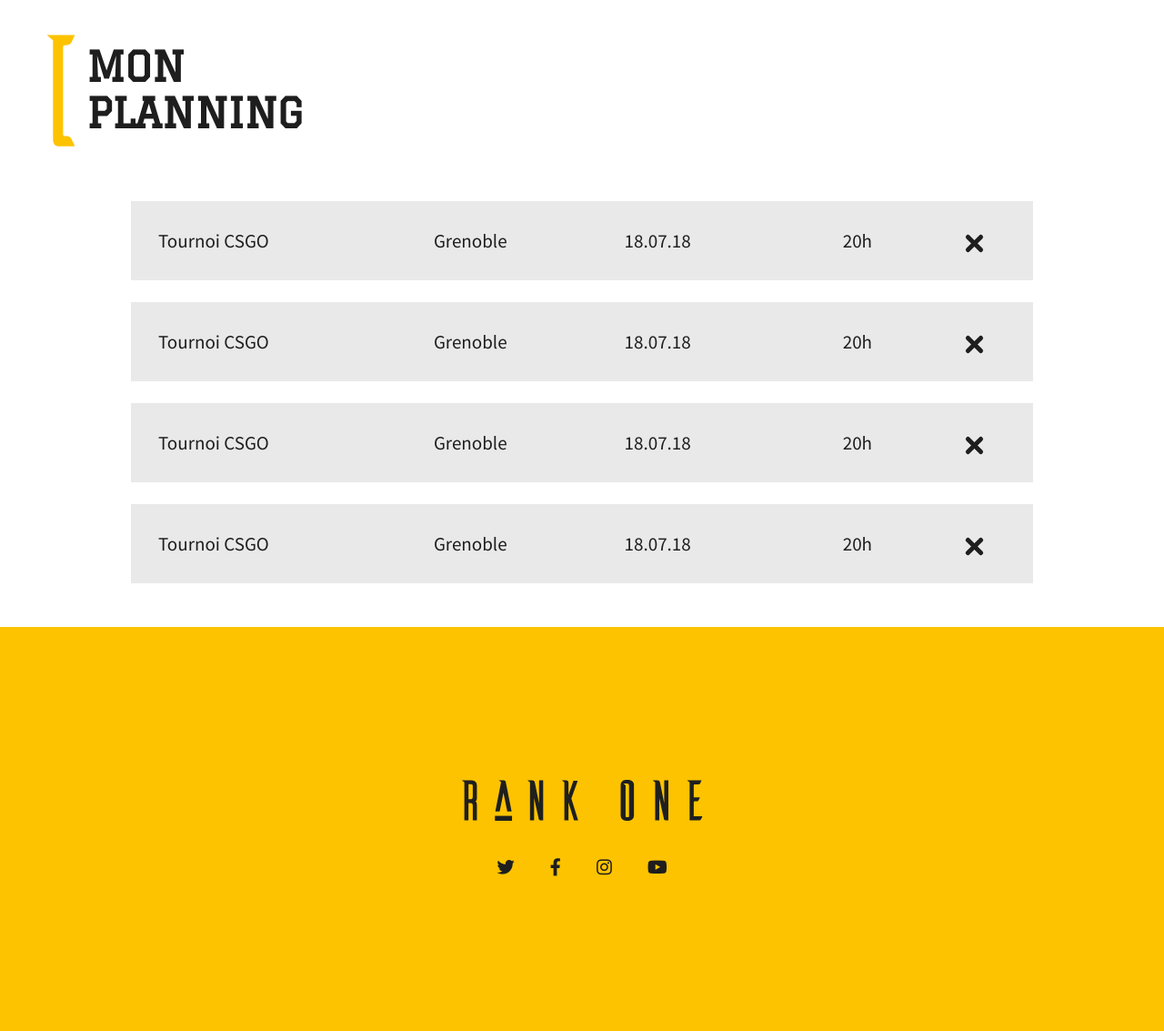
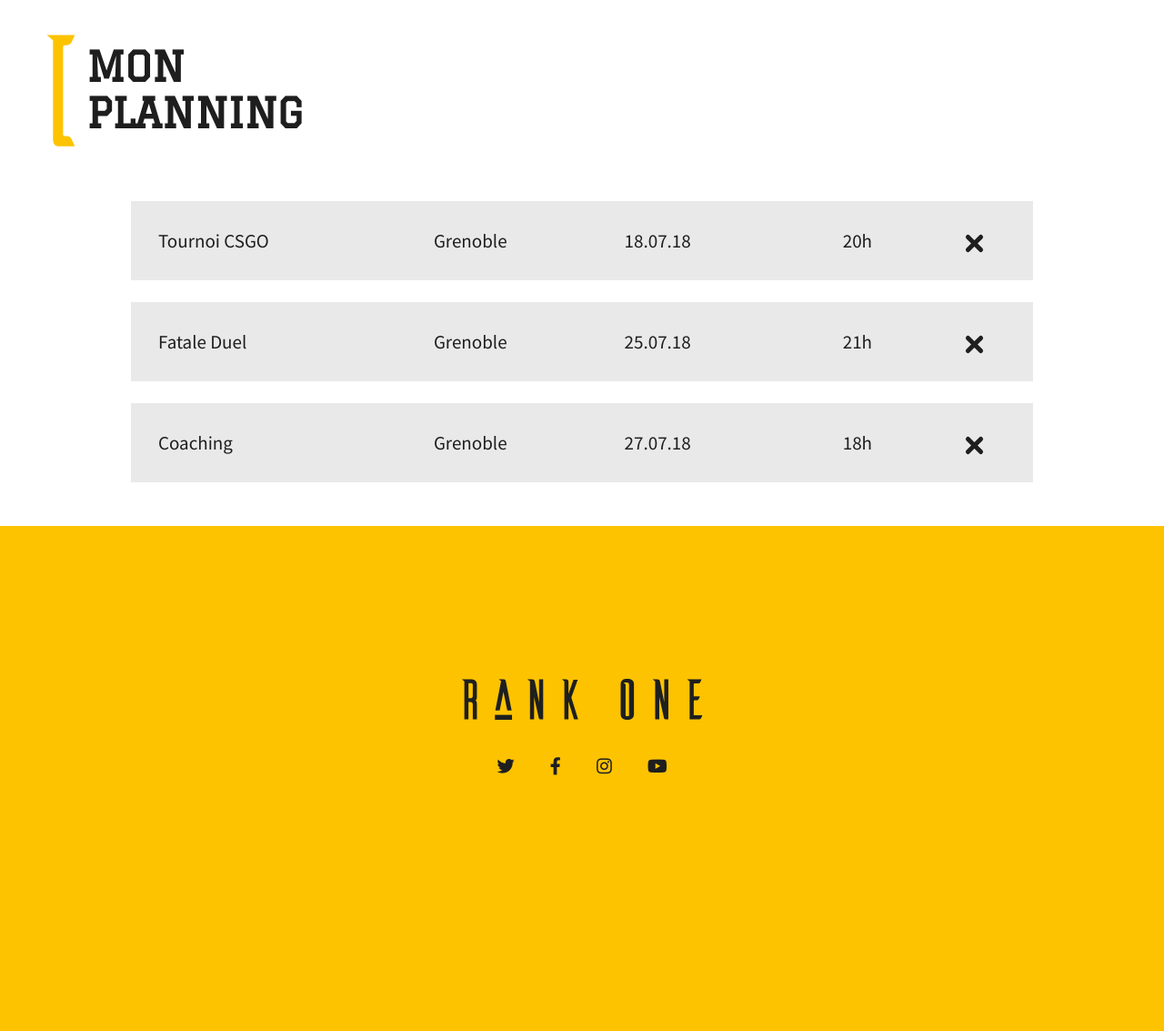
Before and after one commit to JonathanPodvinDesign/Rank-One, a PHP site: page /planning.php in a window 1280 px wide. Shown: the part 171-1304 px from the top of the page at 91% size. After the commit the page ends 1023 px from the top, so only its background shows below. Run offline with PHP 8.4, Linux system fonts and the light colour scheme; some libraries are stand-ins or nearby versions.

Commit message:
{Fix}[Planning](Remove 1 line & add divers planning)

```diff
--- a/planning.php
+++ b/planning.php
@@ -65,30 +65,20 @@
             </div>
           </div>
           <div class="planning__categories__event">
-            <p class="planning__categories__event__name">Tournoi CSGO</p>
+            <p class="planning__categories__event__name">Fatale Duel</p>
             <p class="planning__categories__event__ville">Grenoble</p>
-            <p class="planning__categories__event__date">18.07.18</p>
-            <p class="planning__categories__event__heure">20h</p>
+            <p class="planning__categories__event__date">25.07.18</p>
+            <p class="planning__categories__event__heure">21h</p>
             <div class="planning__categories__event__remove">
               <span>&nbsp</span>
               <span>&nbsp</span>
             </div>
           </div>
           <div class="planning__categories__event">
-            <p class="planning__categories__event__name">Tournoi CSGO</p>
+            <p class="planning__categories__event__name">Coaching</p>
             <p class="planning__categories__event__ville">Grenoble</p>
-            <p class="planning__categories__event__date">18.07.18</p>
-            <p class="planning__categories__event__heure">20h</p>
-            <div class="planning__categories__event__remove">
-              <span>&nbsp</span>
-              <span>&nbsp</span>
-            </div>
-          </div>
-          <div class="planning__categories__event">
-            <p class="planning__categories__event__name">Tournoi CSGO</p>
-            <p class="planning__categories__event__ville">Grenoble</p>
-            <p class="planning__categories__event__date">18.07.18</p>
-            <p class="planning__categories__event__heure">20h</p>
+            <p class="planning__categories__event__date">27.07.18</p>
+            <p class="planning__categories__event__heure">18h</p>
             <div class="planning__categories__event__remove">
               <span>&nbsp</span>
               <span>&nbsp</span>
```
